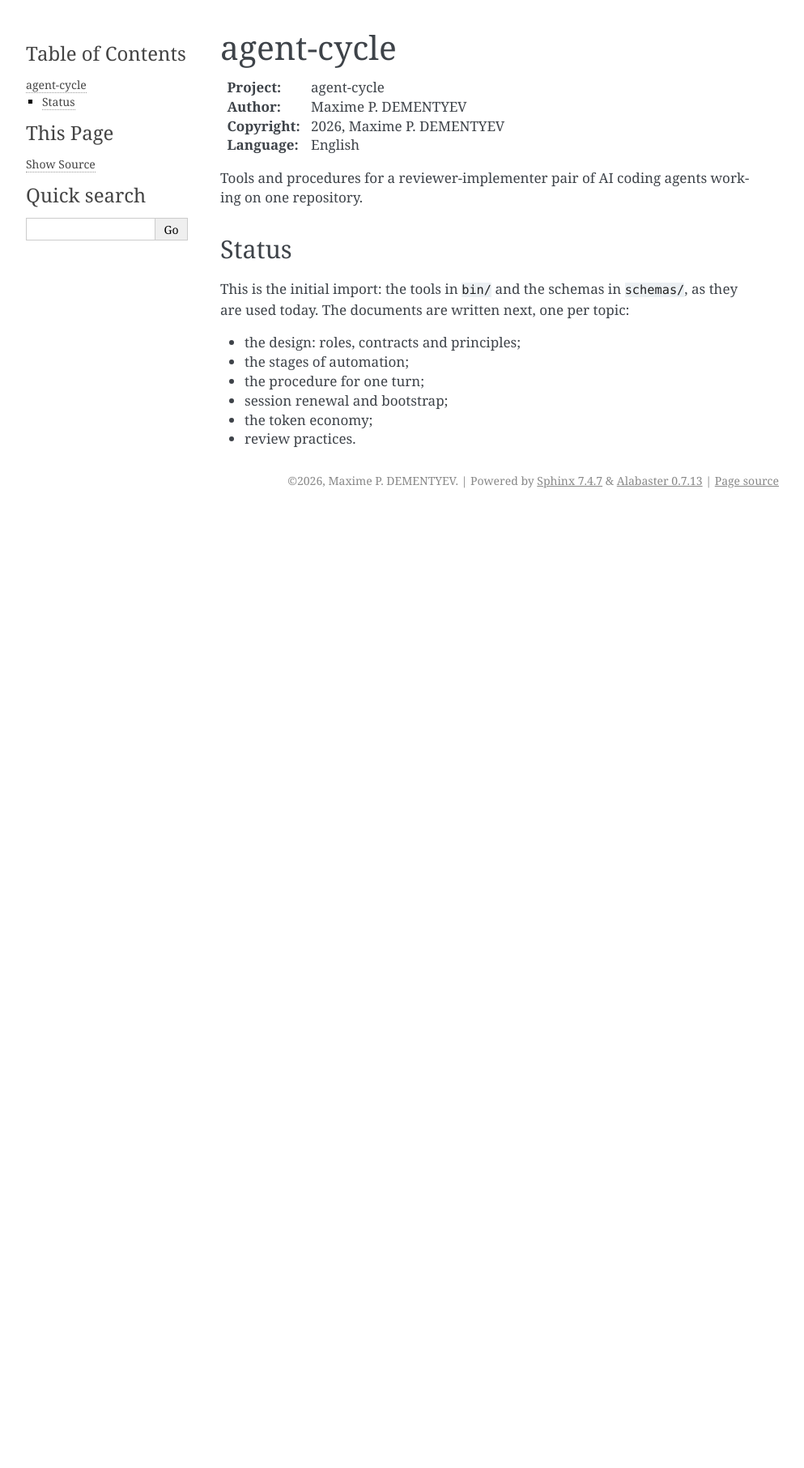
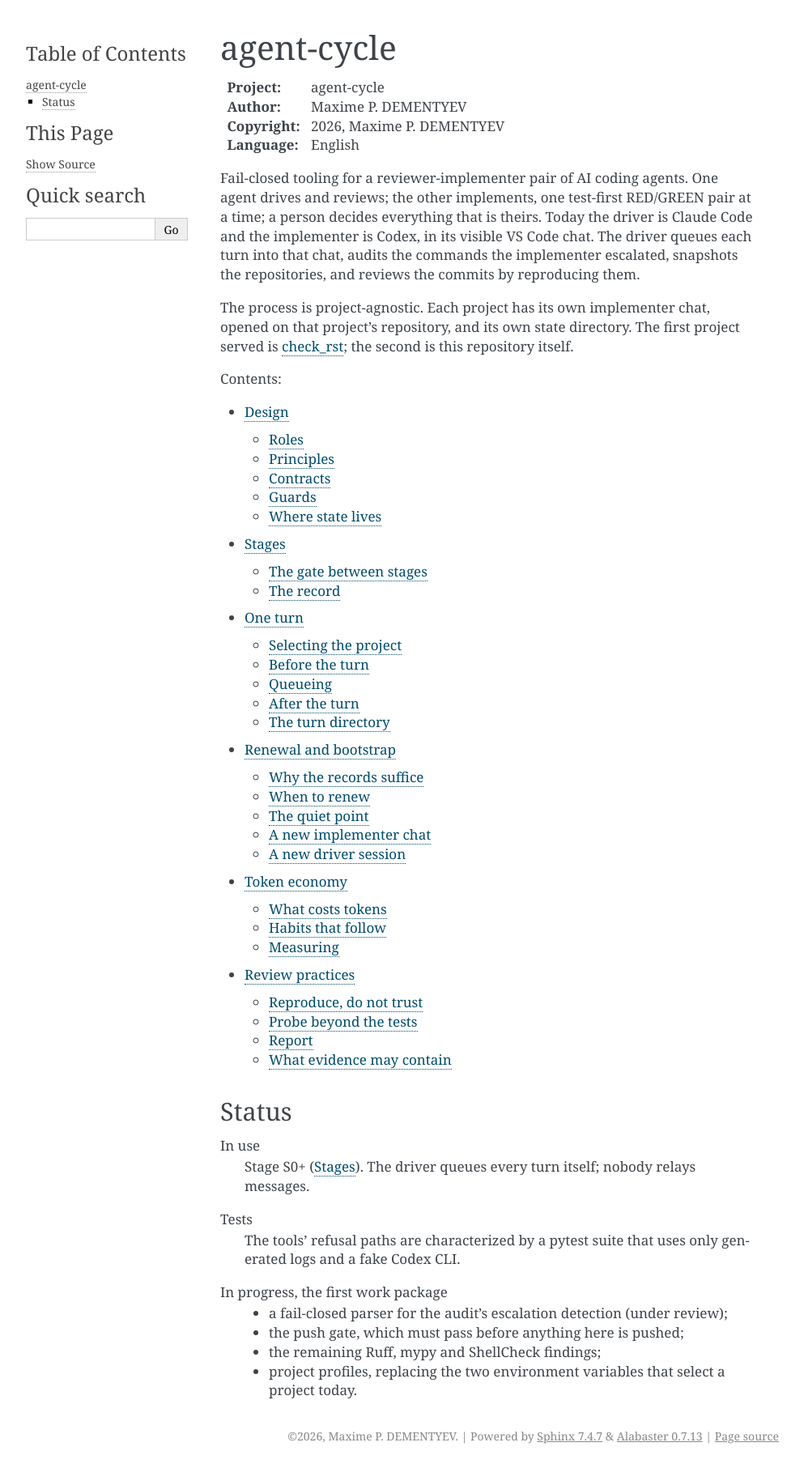
Before and after one commit to dememax/agent-cycle, a Sphinx documentation site: the page built from docs/index.rst, in a window 1280 px wide. Shown: the whole page at 81% size, without its empty margins (148-1141 px from the left). Built offline with Sphinx 7.4.7, drawn with Linux system fonts in a browser that asks for light colours; before the commit the page ends 900 px from its top, so only the background shows below that.

Commit message:
docs: describe the process: design, stages, turns, renewal, tokens, review
Context: the README and the documentation index still described the
import ("working on one repository"), and the six planned topic
documents did not exist. The tools now serve more than one project, each
with its own implementer chat and state directory, and the first work
package has added tests.

The README's opening and the documentation index now say what the tools
do and that they fail closed, and give the current status. Six documents
are added, written fresh for this repository from the process as it runs:
- design: roles, principles, the two result contracts, the guards and
  why they are not a sandbox, where state lives;
- stages: S0 to S5, which ran and which are only designed, the gate
  between stages and the record it reads;
- turn: selecting the project, the pinned tools, the queue's refusals,
  the audit's exit bits, the snapshot comparison, incidents, the turn
  directory;
- renewal: why durable records suffice, when to renew, the quiet point,
  identifying a new implementer chat, a new driver session;
- tokens: what costs tokens, the habits that follow, measuring;
- review: reproducing claims, probing beyond the tests (including the
  old-versus-new differential for a changed guard), reporting.

Safety boundary: documentation only; no tool, test or schema changes.
No private material: no home paths, no private names, nothing copied
from the maintainers' notes.

Validation: check_rst's loop on docs/ (check --skip-fixable, fix --fast,
check): 0 errors, 0 warnings, Sphinx clean. The bold paragraph openers
it reported were reviewed: emphasis rewritten as plain text, and the
term lists encoded as definition lists. check_formatting --all: only the
known debt (7 Ruff, 26 mypy in 5 files, 1 ShellCheck). git diff --check
clean.

Co-Authored-By: Claude Opus 5.5 <noreply@anthropic.com>

```diff
--- /dev/null
+++ b/docs/design.rst
@@ -0,0 +1,113 @@
+.. Copyright (C) 2026 Maxime P. DEMENTYEV
+.. SPDX-License-Identifier: GPL-3.0-only
+.. Roles, principles, contracts and guards — agent-cycle project
+
+########
+Design
+########
+
+*******
+Roles
+*******
+
+The driver
+   Writes each turn's prompt, queues it, audits the turn, and reviews the
+   result. It also writes the project's plan and the design-level
+   documents, which the implementer reviews.
+
+The implementer
+   Does the work item: one RED/GREEN pair, or a review of the driver's
+   text. It commits locally and reports in a fixed JSON contract.
+
+The person
+   Owns every decision: scope, priority, releases, publication, and the
+   reaction to any incident. The agents present options and a
+   recommendation; they never settle these themselves.
+
+Which agent takes which role is the project's decision. Today Claude Code
+drives and Codex implements.
+
+************
+Principles
+************
+
+1. Files and Git are authoritative. What an agent reports is a list of
+   claims to verify, never state. A final message is one JSON object that
+   validates against its schema, or it is rejected.
+2. No conclusion on its author's word. The implementer's commits are
+   reviewed by the driver, and the driver's plans and verdicts by the
+   implementer.
+3. One writer per artifact. Only the implementer commits in a turn;
+   only the driver writes the plan.
+4. Nothing irreversible is automated. No push, tag, release or
+   publication happens without the person's explicit decision for that
+   occasion.
+5. Fail closed. A tool that meets a malformed log line, an ambiguous
+   candidate, a running turn, a pending submission or a settings mismatch
+   stops with a message. It never guesses.
+6. No incident is silent. A usage limit, a power loss, or an audit or
+   snapshot anomaly stops the work. The driver reports what it verified,
+   and work resumes only on the person's word.
+7. Automation earns its next stage. A stage is built only when the
+   recorded evidence of the previous one shows a need (:doc:`stages`).
+
+***********
+Contracts
+***********
+
+Every turn ends with exactly one JSON object, and nothing around it.
+
+- ``schemas/implementation-result-v1.json``, for a work turn:
+
+  - ``status``: ``ready_for_review``, ``blocked`` or ``needs_user``;
+  - the work item, the plan revision and the base commit;
+  - every commit, with its role (``red``, ``green`` or ``single``);
+  - for a RED, the runner and the exact test node IDs expected to fail;
+  - whether behaviour changed, and whether the GREEN edited its RED's
+    assertions;
+  - the validation claimed, and a report.
+
+- ``schemas/review-result-v1.json``, for a review turn: a ``verdict``
+  (``approved``, ``changes_requested`` or ``needs_user``), what was
+  reviewed, the findings with severity and evidence, the questions for
+  the person, and a report.
+
+A review turn has no ``blocked``: its stop is ``needs_user`` with a
+``blocker`` finding that names the condition.
+
+********
+Guards
+********
+
+The implementer works in its chat's sandbox: its repository is writable,
+``.git`` is read-only, and there is no network. Committing therefore needs
+an escalation, which the chat's automatic approval grants without a click.
+That approval is not a scope guard, and an approved escalation runs
+outside the sandbox, with the network. The guards are therefore what they
+are, not a sandbox:
+
+1. The prompt allows escalating only ``git add`` and ``git commit``,
+   with the project's repository as the working directory. Anything else
+   means stop.
+2. The audit (``bin/audit-turn.py``) lists every escalated command
+   after the turn and exits non-zero on any command outside the
+   allowlist, or on an invalid final message.
+3. Snapshots of every repository, before and after the turn
+   (``bin/github-snapshot.sh``), including the remote-tracking refs, so
+   that a push or a change to another repository shows.
+4. On the hosting side, a branch ruleset that blocks force pushes and
+   deletion of the main branch. It does not block an ordinary push.
+
+A violation is found after the fact, not prevented. Against an ordinary
+push, the protection is the implementer's instructions, the audit, the
+snapshots and the reviewer's judgment.
+
+*******************
+Where state lives
+*******************
+
+The repository holds the tools, the schemas and these documents, never a
+project's work or history. Run state stays in
+``~/.local/state/agent-cycle/<project>/``: the active-chat record, the
+queue lock, one directory per turn, and the evidence that later turns or
+reviews need. A project's plans and records stay with that project.
--- a/docs/index.rst
+++ b/docs/index.rst
@@ -11,20 +11,46 @@ agent-cycle
 :Copyright: |copyright|
 :Language: English
 
-Tools and procedures for a reviewer-implementer pair of AI coding agents
-working on one repository.
+Fail-closed tooling for a reviewer-implementer pair of AI coding agents.
+One agent drives and reviews; the other implements, one test-first
+RED/GREEN pair at a time; a person decides everything that is theirs.
+Today the driver is Claude Code and the implementer is Codex, in its
+visible VS Code chat. The driver queues each turn into that chat, audits
+the commands the implementer escalated, snapshots the repositories, and
+reviews the commits by reproducing them.
+
+The process is project-agnostic. Each project has its own implementer
+chat, opened on that project's repository, and its own state directory.
+The first project served is `check_rst <https://github.com/dememax/check_rst>`_;
+the second is this repository itself.
+
+.. toctree::
+   :maxdepth: 2
+   :caption: Contents:
+
+   design
+   stages
+   turn
+   renewal
+   tokens
+   review
 
 ********
 Status
 ********
 
-This is the initial import: the tools in ``bin/`` and the schemas in
-``schemas/``, as they are used today. The documents are written next, one
-per topic:
+In use
+   Stage S0+ (:doc:`stages`). The driver queues every turn itself; nobody
+   relays messages.
 
-- the design: roles, contracts and principles;
-- the stages of automation;
-- the procedure for one turn;
-- session renewal and bootstrap;
-- the token economy;
-- review practices.
+Tests
+   The tools' refusal paths are characterized by a pytest suite that uses
+   only generated logs and a fake Codex CLI.
+
+In progress, the first work package
+   - a fail-closed parser for the audit's escalation detection (under
+     review);
+   - the push gate, which must pass before anything here is pushed;
+   - the remaining Ruff, mypy and ShellCheck findings;
+   - project profiles, replacing the two environment variables that
+     select a project today.
--- /dev/null
+++ b/docs/renewal.rst
@@ -0,0 +1,91 @@
+.. Copyright (C) 2026 Maxime P. DEMENTYEV
+.. SPDX-License-Identifier: GPL-3.0-only
+.. Session renewal and bootstrap from durable records — agent-cycle project
+
+#######################
+Renewal and bootstrap
+#######################
+
+A long chat or session gets expensive: each tool call re-sends its whole
+context (:doc:`tokens`). Renewal replaces it with a fresh one that works
+from the durable records alone: the project's instructions and plan, the
+record, the turn directories and the active-chat record.
+
+*************************
+Why the records suffice
+*************************
+
+Automatic compaction reduces a long context, but what it carries forward
+is an opaque summary that no one can review. The reviewed files are the
+auditable state. A renewal is safe when everything the next turn needs is
+in them, and nothing is in flight.
+
+***************
+When to renew
+***************
+
+- At the next quiet point, at once, when a single call or message
+  exceeds 80 % of its context window, or a compaction occurs during active
+  work.
+- Otherwise, when two consecutive turns exceed the median threshold
+  (the implementer: an upper median above 150,000 tokens per call; the
+  driver: above 300,000 per message), or at the third compaction since the
+  last renewal.
+- A release or work-package boundary is the preferred moment to act on a
+  triggered renewal, not a trigger by itself.
+
+``bin/turn-usage.py`` prints both medians for every turn.
+
+*****************
+The quiet point
+*****************
+
+The outgoing driver checks, with commands:
+
+1. no implementer turn is running, and no submission is pending;
+2. no runner or watcher is running;
+3. every repository concerned is clean, and its remote state is checked
+   with ``git ls-remote``;
+4. the evidence the next turn needs is archived, with a manifest;
+5. the records are current: the newest state section, the plan's next
+   action, and the driver's memory.
+
+Then it stops driving. Only one driver exists at a time.
+
+************************
+A new implementer chat
+************************
+
+1. The person opens a new chat in a VS Code window on the project's
+   repository, with the same settings as the old one, and sends one fixed
+   sentinel message that asks the implementer to wait.
+2. The driver identifies it, fail-closed, with
+   ``bin/codex-identify-thread.py SENTINEL SINCE OLD_LOG``. A candidate is
+   a log that parses completely, comes from the VS Code extension, has the
+   project's working directory, was created after ``SINCE``, and whose
+   first message is the sentinel, in a completed turn. Exactly one
+   candidate and no unreadable look-alike are required.
+3. It compares the settings with the old chat's on the twelve stopping
+   keys; any difference stops, and the driver says which setting to change.
+   A project's first chat is compared with another project's chat, after
+   moving that chat's repository paths to the new repository.
+4. It records the chat (``--write``) as the single active chat. The
+   old chat is never addressed again.
+5. It sends a read-only orientation turn: the implementer reads the
+   instructions and the current state, and restates in its own words its
+   role, the escalation rule, the protocol, the JSON contract and the next
+   work item. Any contradiction it finds between the files is a finding.
+
+**********************
+A new driver session
+**********************
+
+1. The person starts it with one fixed message pointing at the
+   bootstrap procedure.
+2. The new session finds its own transcript uniquely: the one whose
+   first message is that fixed message, created after the quiet point.
+3. It verifies the state with commands, not from memory: the
+   repositories and their remotes, that no turn is running, that no runner
+   is left, the implementer's usage limits, and the pinned tools' hashes.
+4. It reports the verified state and the next action to the person,
+   then continues.
--- /dev/null
+++ b/docs/review.rst
@@ -0,0 +1,68 @@
+.. Copyright (C) 2026 Maxime P. DEMENTYEV
+.. SPDX-License-Identifier: GPL-3.0-only
+.. Review practices for either agent — agent-cycle project
+
+##################
+Review practices
+##################
+
+These hold for whichever agent reviews: the driver reviewing commits, or
+the implementer reviewing the driver's plans and documents.
+
+*************************
+Reproduce, do not trust
+*************************
+
+1. A report is a list of claims to check. Run the tests, read the diff,
+   probe the tool.
+2. Work in your own clone at the exact candidate, never in the author's
+   tree. When HEAD moves during a review, compare trees before carrying a
+   verdict over.
+3. Check each RED: it fails at the declared tests, as an assertion, for
+   the intended reason. A GREEN that edits its RED's assertions must say
+   so.
+4. Check commit messages against the diff, including the trailer and
+   the author identity. A false claim in a message is a finding.
+5. Validate your own fixtures before reporting from them. An invalid
+   input makes a false finding.
+
+************************
+Probe beyond the tests
+************************
+
+1. Probe edge cases the tests did not anticipate, from the input's own
+   grammar. A parser that skips string literals must also know where a
+   string cannot begin: a regular expression literal containing a quote or
+   a backtick is the classic trap.
+2. When a guard changes, run the old and the new version over every
+   recorded turn and compare. A guard must keep every verdict that was
+   right, and a guard that flags ordinary work is as unusable as one that
+   misses violations.
+3. Follow a merge or a simplification through every later operation.
+   A merge is harmless only if nothing later depends on the distinctions it
+   removed.
+
+********
+Report
+********
+
+1. Rank findings: blockers, minor findings, notes. Give each deferred
+   item a target.
+2. Give each finding evidence the author can reproduce: a command, a
+   generated probe, a count.
+3. Own your mistakes in a brief. When a finding comes from your own
+   instructions, say so, and correct the requirement.
+4. Raise ``needs_user`` for scope, release and priority questions,
+   with the options and a recommendation. Never settle them yourself.
+5. Never call your own work approved. Say "the last reported blocker
+   is fixed; ready for approval review" until the other agent confirms.
+6. A checkpoint checks requirements, not summaries: go through the
+   requirements line by line, and name the evidence that proves each one.
+
+***************************
+What evidence may contain
+***************************
+
+The repository and its records are public. Evidence cites counts, commit
+IDs, finding IDs and generated reproductions, never the content, paths or
+names of private material that a project's own work touched.
--- /dev/null
+++ b/docs/stages.rst
@@ -0,0 +1,72 @@
+.. Copyright (C) 2026 Maxime P. DEMENTYEV
+.. SPDX-License-Identifier: GPL-3.0-only
+.. Stages of automation and the gate between them — agent-cycle project
+
+########
+Stages
+########
+
+The process is observed first, then automated, one stage at a time. Only
+S0 and S0+ have run; the later stages are designed, not built.
+
+.. list-table::
+   :header-rows: 1
+   :widths: 10 60 30
+
+   * - Stage
+     - Content
+     - State
+   * - S0
+     - A supervised trial. The driver relays each turn to a forked
+       implementer session through the CLI, with schema-validated results.
+     - run; superseded by S0+
+   * - S0+
+     - The visible chat. The driver queues each turn into the
+       implementer's visible chat, where the person can watch it, and
+       audits it afterwards (:doc:`turn`). Nobody relays messages.
+     - in use
+   * - S1a
+     - The evidence gate. The driver summarizes the record of S0, the
+       implementer reviews the summary, and the person decides whether to
+       stay or to build the next stage.
+     - decided: stay with S0
+   * - S1b
+     - A supervised minimal ``once``: one round driven by a local
+       controller, with the mechanical RED/GREEN gate in a disposable
+       clone, the reviewer in its own clone, and a minimal journal. Every
+       outcome other than approval stops.
+     - designed
+   * - S2
+     - The hardened controller: enforced confinement of the agents,
+       transactional turns, a full journal and an explicit ``resume``. A
+       passed confinement probe is its precondition.
+     - designed
+   * - S3
+     - The plan-revision, checkpoint and decision flows, and a findings
+       ledger.
+     - designed
+   * - S4
+     - ``run``, unattended, with budgets and typed stops. Requires S2.
+     - designed
+   * - S5
+     - Adapters for SDKs and app servers.
+     - designed
+
+*************************
+The gate between stages
+*************************
+
+A stage is built only when the record of the stage in use shows a concrete
+need that the next one removes: relay actions that remain, or reliability
+problems. Supervision is not confinement: a stage that runs unattended
+needs the confinement probe first. Every outcome of a gate is the person's
+decision, recorded in the project's plan.
+
+************
+The record
+************
+
+While a stage runs, the driver keeps a record, one entry per turn or work
+item: what was asked, the commits, the audit and the snapshots, the
+findings, the incidents and their outcome, the elapsed time, and the usage
+of both agents. The gate decides from that record, not from memory.
--- /dev/null
+++ b/docs/tokens.rst
@@ -0,0 +1,60 @@
+.. Copyright (C) 2026 Maxime P. DEMENTYEV
+.. SPDX-License-Identifier: GPL-3.0-only
+.. What costs tokens, and how the cycle saves them — agent-cycle project
+
+###############
+Token economy
+###############
+
+*******************
+What costs tokens
+*******************
+
+- Each tool call re-sends the whole context, mostly as cached input.
+  A turn's cost is roughly *calls × context size*, not the size of the
+  prompt or of the files written.
+- A file read into the context stays there. A large file read early
+  is re-sent with every later call of the turn, and for the implementer it
+  stays in the chat until a compaction. Reading narrowly matters more than
+  writing tersely.
+- Bytes are cheap; separate calls are not. A long text costs little to
+  write, but every separate write, edit or poll is another call.
+
+********************
+Habits that follow
+********************
+
+- Read large documents in parts: list the headings, then read the one
+  section needed.
+- Batch coherent edits into one call where that is safe, and do not
+  read back a file just written.
+- Launch long jobs once, detached, with a completion marker and compact
+  output (counts, and failures only), rather than polling them call by
+  call. A detached job also survives a usage limit that ends the turn.
+- Keep reports bounded. The final message's report states results and
+  points to evidence by path; the reviewer opens the evidence only when it
+  needs to.
+- Renew a chat or session when its context per call grows past the
+  thresholds of :doc:`renewal`.
+
+***********
+Measuring
+***********
+
+``bin/turn-usage.py`` writes ``usage.json`` for each turn and prints one
+row:
+
+The implementer
+   The 5-hour and weekly ``used_percent`` before and after the turn (a
+   drop means the window reset), the turn's input, cached and output
+   tokens, and its median context per call, all from the chat's log.
+
+The driver
+   The tokens of its own messages over the cycle, from the end of the
+   previous turn to the end of this one, deduplicated by message ID, and
+   its median context per message, from its transcript.
+
+A usage limit on either agent is an incident (:doc:`design`). Before
+queueing, the driver compares the remaining 5-hour allowance with what
+similar turns used, and waits for the reset rather than let a limit cut a
+turn short.
--- /dev/null
+++ b/docs/turn.rst
@@ -0,0 +1,118 @@
+.. Copyright (C) 2026 Maxime P. DEMENTYEV
+.. SPDX-License-Identifier: GPL-3.0-only
+.. The procedure for one turn — agent-cycle project
+
+##########
+One turn
+##########
+
+A turn is one prompt to the implementer and everything the driver does
+around it. Each turn has its own directory, ``turn-NNN/``, in the
+project's state directory. One chat's turn runs at a time.
+
+***********************
+Selecting the project
+***********************
+
+Every tool reads two variables. Both must be absolute, and both default to
+check_rst's:
+
+- ``AGENT_CYCLE_REPO``: the repository, which is the chat's expected
+  working directory and the only one where commits may be escalated;
+- ``AGENT_CYCLE_STATE``: the state directory, which holds the active-chat
+  record and the queue lock.
+
+The driver runs the tools from a pinned, read-only copy of an approved
+revision, never from the live checkout. Otherwise the implementer's
+commits in this repository would change the tools that audit them. A tool
+change is re-pinned only after its review.
+
+*****************
+Before the turn
+*****************
+
+1. Record the pre-state: HEAD and the count of dirty entries of each
+   repository concerned.
+2. Take ``snapshot-before.txt`` with ``bin/github-snapshot.sh``.
+3. Write ``prompt.md``. It begins with the driver header
+   ``[S0 DRIVER: Claude Code]``, which the queue requires, and holds:
+
+   - the verdict on the previous turn, with what the driver reproduced;
+   - the work item and its requirement;
+   - the escalation rule and the stop conditions;
+   - the schema the final message must match, with the fields to fill.
+
+**********
+Queueing
+**********
+
+``bin/codex-queue-turn.sh TURN_DIR`` is the only way to send a turn. It
+takes an exclusive lock and refuses unless:
+
+- the active-chat record exists, and its log parses completely;
+- the log's session metadata (identifier, source, originator, working
+  directory, creation time) equals the record's;
+- the chat's first message is the recorded sentinel, in a completed turn;
+- no turn is running, and no earlier submission is pending;
+- the latest settings equal the recorded profile on the twelve stopping
+  keys (working directory, approvals, sandbox, permissions, model, effort,
+  collaboration mode, personality and the rest);
+- ``prompt.md`` starts with the driver header.
+
+It reads ``prompt.md`` once, under the lock, and uses that text for
+validation, submission and comparison. It writes ``pending.json`` durably,
+submits, and polls the log until exactly one new turn carries that text.
+Only then does it write ``turn-id`` and remove the marker. A second new
+turn, a foreign prompt, a malformed line, a failed submission or a timeout
+refuses, and keeps the marker. Every later call then refuses until a
+person investigates.
+
+****************
+After the turn
+****************
+
+1. Wait until the log shows the turn's ``task_complete``. Watch for
+   the usage limits while waiting.
+2. Audit: ``bin/audit-turn.py THREAD_LOG START_LINE SCHEMA TURN_DIR``.
+   Its exit status is a set of bits: 1 for an escalation outside the
+   allowlist, or one it cannot parse unambiguously; 2 for a final message
+   that is absent or invalid; 4 for a turn that ended on an error, such as
+   a usage limit. It also writes ``final-reply.md`` and ``result.json``.
+3. Compare ``snapshot-after.txt`` with ``snapshot-before.txt``. Only
+   the project's HEAD and status may have changed. The extension's
+   ``refs/codex/`` turn checkpoints are counted separately.
+4. Any non-zero audit, or any unexpected snapshot change, is an
+   incident. Stop and tell the person. The driver may establish the
+   facts first, for example that a flagged call only wrote a test fixture,
+   but the person decides how work resumes.
+5. Review the result by reproducing it (:doc:`review`).
+6. Record the turn: times, commits, audit, snapshots, the review's
+   findings and verdict.
+7. Usage: ``bin/turn-usage.py CLAUDE_TRANSCRIPT PREVIOUS_TURN_DIR
+   TURN_DIR`` writes ``usage.json`` and prints one table row
+   (:doc:`tokens`).
+
+********************
+The turn directory
+********************
+
+.. list-table::
+   :header-rows: 1
+   :widths: 30 70
+
+   * - File
+     - Content
+   * - ``pre-state.txt``, ``snapshot-before.txt``, ``snapshot-after.txt``
+     - repository state around the turn
+   * - ``prompt.md``
+     - the prompt, as submitted
+   * - ``thread-log-path``, ``thread-log-lines-before``, ``started``
+     - where the turn's records begin, and when it was sent
+   * - ``stdout.txt``, ``stderr.txt``, ``turn-id``
+     - the submission's output and the identifier of the started turn
+   * - ``finished``
+     - when the turn completed
+   * - ``audit.txt``, ``final-reply.md``, ``result.json``
+     - the audit and the extracted final message
+   * - ``usage.json``, ``usage-row.txt``
+     - both agents' usage for the turn
```
Also changed, not shown: README.md (+26 -14 lines).
